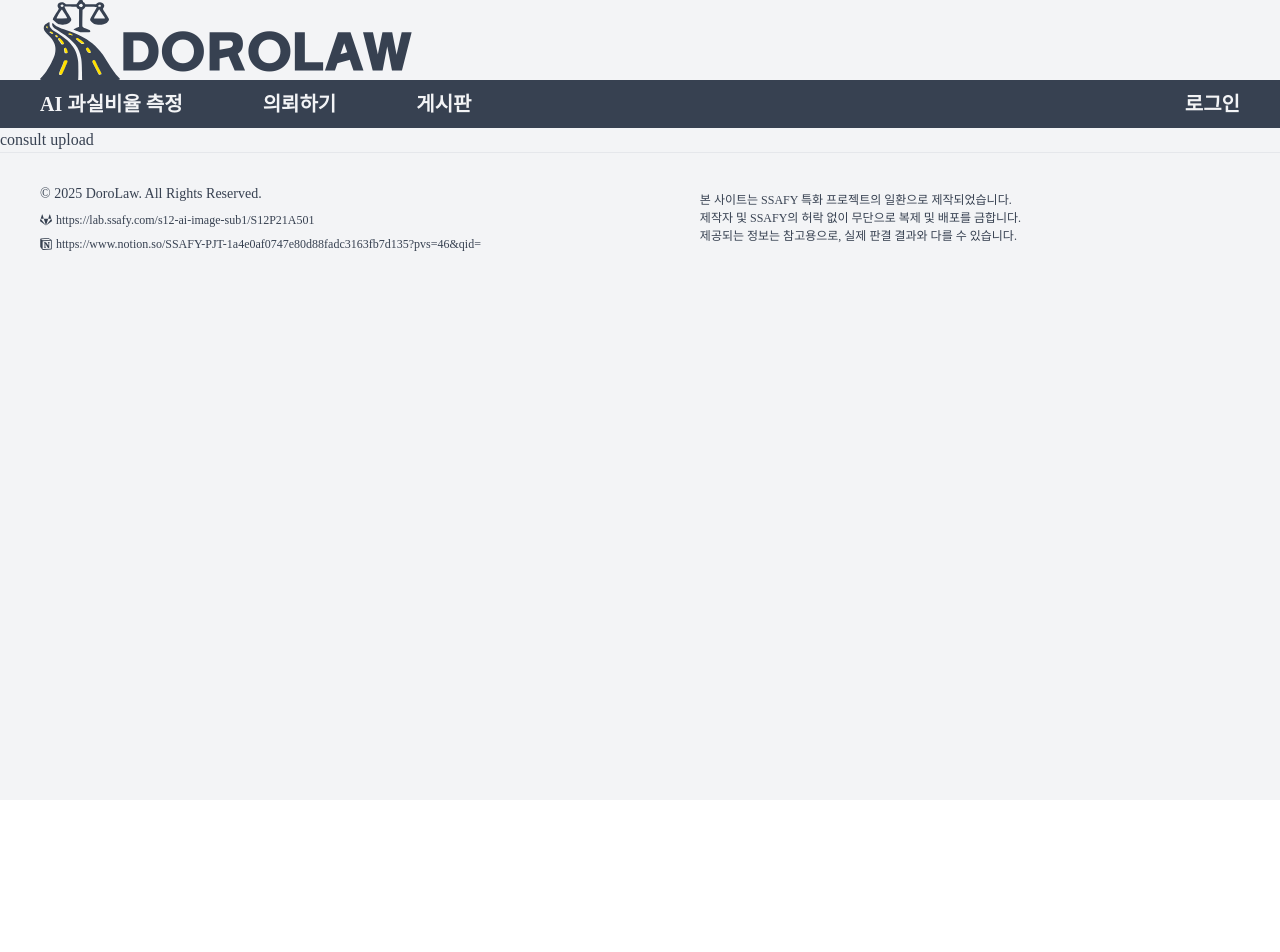
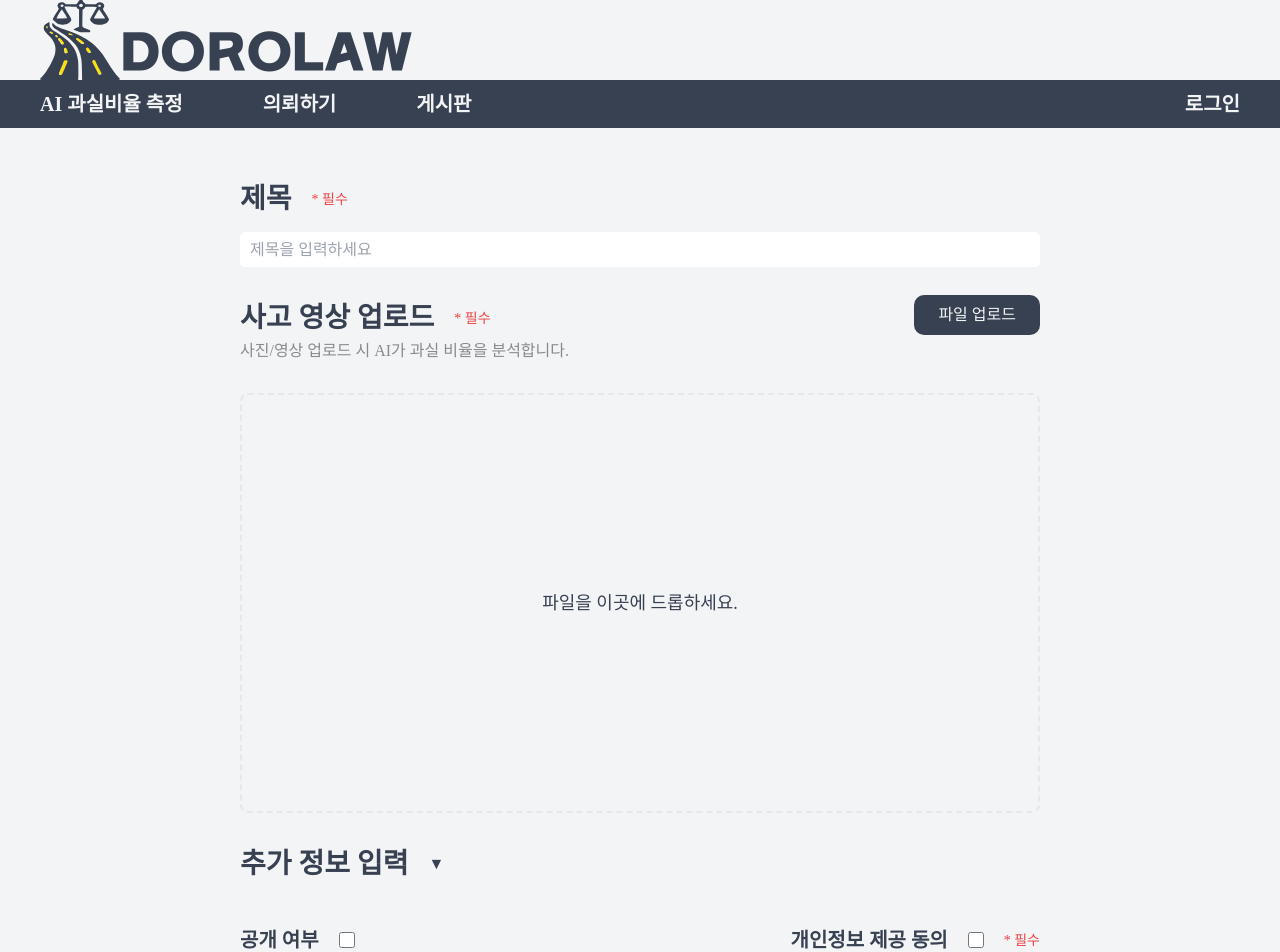
Before and after one commit to SSAFY-Dorolaw/Dorolaw, a React (Vite) app in the folder frontend/: page /consultation in a window 1280 px wide. Shown: the top 952 px of the page. Before the commit the page ends 800 px from the top, so only its background shows below. Built offline with nearby package versions, Linux system fonts and the light colour scheme; a web font is replaced by a local one.

Commit message:
feat: 변호사 상담을 위한 영상 업로드 UI 중간 커밋
- 추가 정보 관련 컴포넌트 개발중

S12P21A501-95

```diff
--- /dev/null
+++ b/frontend/src/features/videoupload/AdditionalInfo.tsx
@@ -0,0 +1,34 @@
+import { useState } from 'react';
+
+const AdditionalInfo = () => {
+  const [isOpen, setIsOpen] = useState(false);
+
+  const toggleOpen = () => {
+    setIsOpen(!isOpen);
+  };
+
+  return (
+    <div>
+      <section className="mx-auto mb-10 w-[800px]">
+        <div className="flex items-center gap-5">
+          <h2
+            onClick={toggleOpen}
+            className="cursor-pointer text-h2 font-bold text-p5"
+          >
+            추가 정보 입력
+          </h2>
+          <p onClick={toggleOpen} className="cursor-pointer">
+            {isOpen ? '▲' : '▼'}
+          </p>
+        </div>
+        {isOpen && (
+          <div>
+            <p>추가정보들</p>
+          </div>
+        )}
+      </section>
+    </div>
+  );
+};
+
+export default AdditionalInfo;
--- /dev/null
+++ b/frontend/src/features/videoupload/OptionCheckbox.tsx
@@ -0,0 +1,54 @@
+import { useState } from 'react';
+
+const OptionCheckbox = () => {
+  const [isPublic, setIsPublic] = useState(false);
+  const [isAgree, setIsAgree] = useState(false);
+
+  const publicCheckbox = () => {
+    setIsPublic(!isPublic);
+  };
+
+  const agreeCheckbox = () => {
+    setIsAgree(!isAgree);
+  };
+
+  return (
+    <div>
+      <section className="mx-auto flex w-[800px] items-center justify-between">
+        <div className="flex items-center gap-5">
+          <h2
+            onClick={publicCheckbox}
+            className="cursor-pointer text-body font-bold text-p5"
+          >
+            공개 여부
+          </h2>
+          <input
+            type="checkbox"
+            checked={isPublic}
+            onChange={publicCheckbox}
+            className="size-4 cursor-pointer bg-p5"
+            style={{ accentColor: '#374151' }}
+          />
+        </div>
+        <div className="flex items-center gap-5">
+          <h2
+            onClick={agreeCheckbox}
+            className="cursor-pointer text-body font-bold text-p5"
+          >
+            개인정보 제공 동의
+          </h2>
+          <input
+            type="checkbox"
+            checked={isAgree}
+            onChange={agreeCheckbox}
+            className="size-4 cursor-pointer bg-p5"
+            style={{ accentColor: '#374151' }}
+          />
+          <p className="text-caption text-red-500">* 필수</p>
+        </div>
+      </section>
+    </div>
+  );
+};
+
+export default OptionCheckbox;
--- /dev/null
+++ b/frontend/src/features/videoupload/UploadTitle.tsx
@@ -0,0 +1,36 @@
+const UploadTitle = () => {
+  return (
+    <div>
+      {/* 제목 */}
+      <section className="mx-auto w-[800px]">
+        <div className="flex items-center gap-5">
+          <h2 className="text-h2 font-bold text-p5">제목</h2>
+          <p className="text-caption text-red-500">* 필수</p>
+        </div>
+        <input
+          type="text"
+          placeholder="제목을 입력하세요"
+          className="mt-3 h-[35px] w-full rounded-[5px] pl-[10px]"
+        />
+      </section>
+
+      {/* 업로드 타이틀 */}
+      <section className="mx-auto flex w-[800px] items-center justify-between px-0">
+        <div className="mt-[30px]">
+          <div className="flex items-center gap-5">
+            <h2 className="text-h2 font-bold text-p5">사고 영상 업로드</h2>
+            <p className="text-caption text-red-500">* 필수</p>
+          </div>
+          <p className="text-g3">
+            사진/영상 업로드 시 AI가 과실 비율을 분석합니다.
+          </p>
+        </div>
+        <button className="rounded-[10px] bg-p5 px-6 py-2 text-g1">
+          파일 업로드
+        </button>
+      </section>
+    </div>
+  );
+};
+
+export default UploadTitle;
--- a/frontend/src/pages/consultation/ConsultUpload.tsx
+++ b/frontend/src/pages/consultation/ConsultUpload.tsx
@@ -1,8 +1,29 @@
+import { useState } from 'react';
+
+import UploadArea from '@/features/analysis/UploadArea';
+import UploadTitle from '@/features/videoupload/UploadTitle';
+import OptionCheckbox from '@/features/videoupload/OptionCheckbox';
+import AdditionalInfo from '@/features/videoupload/AdditionalInfo';
+
 const ConsultUpload = () => {
   return (
-    <div>
-      <h2>consult upload</h2>
-    </div>
+    <main className="mt-[50px]">
+      <UploadTitle />
+
+      {/* 영상 업로드 드래그 */}
+      <UploadArea />
+
+      {/* 추가 정보 작성 */}
+      <AdditionalInfo />
+
+      {/* 옵션 */}
+      <OptionCheckbox />
+
+      {/* 버튼 */}
+      <button className="mx-auto my-9 block rounded-[10px] bg-p5 px-6 py-2 text-g1">
+        의뢰 제출하기
+      </button>
+    </main>
   );
 };
 
```
